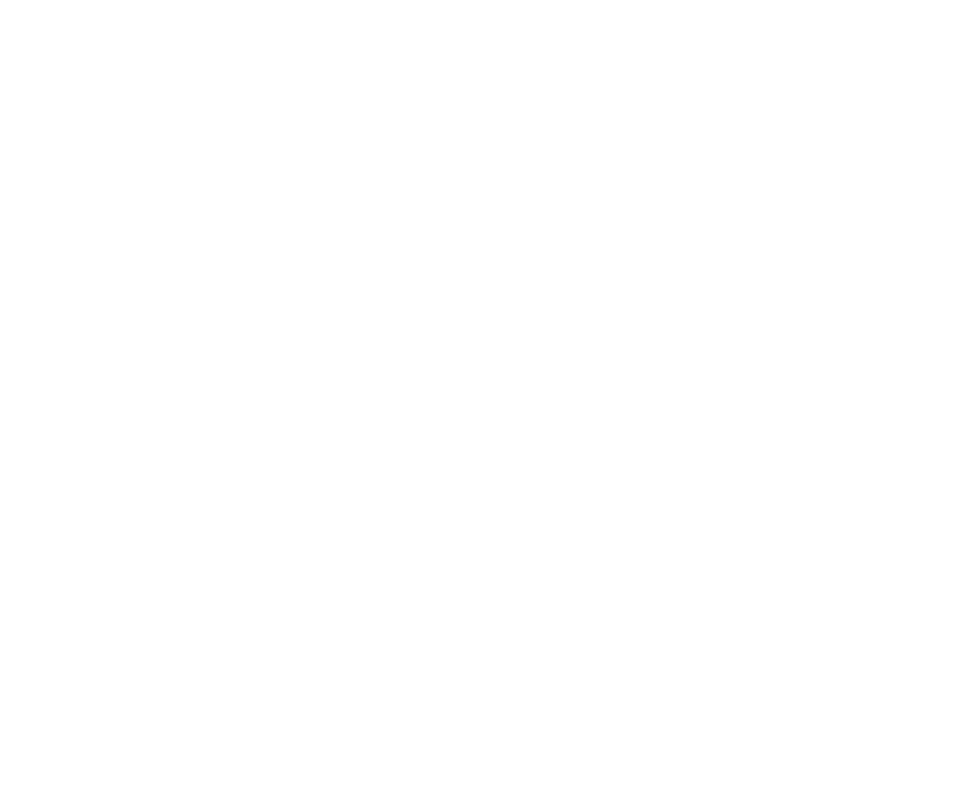
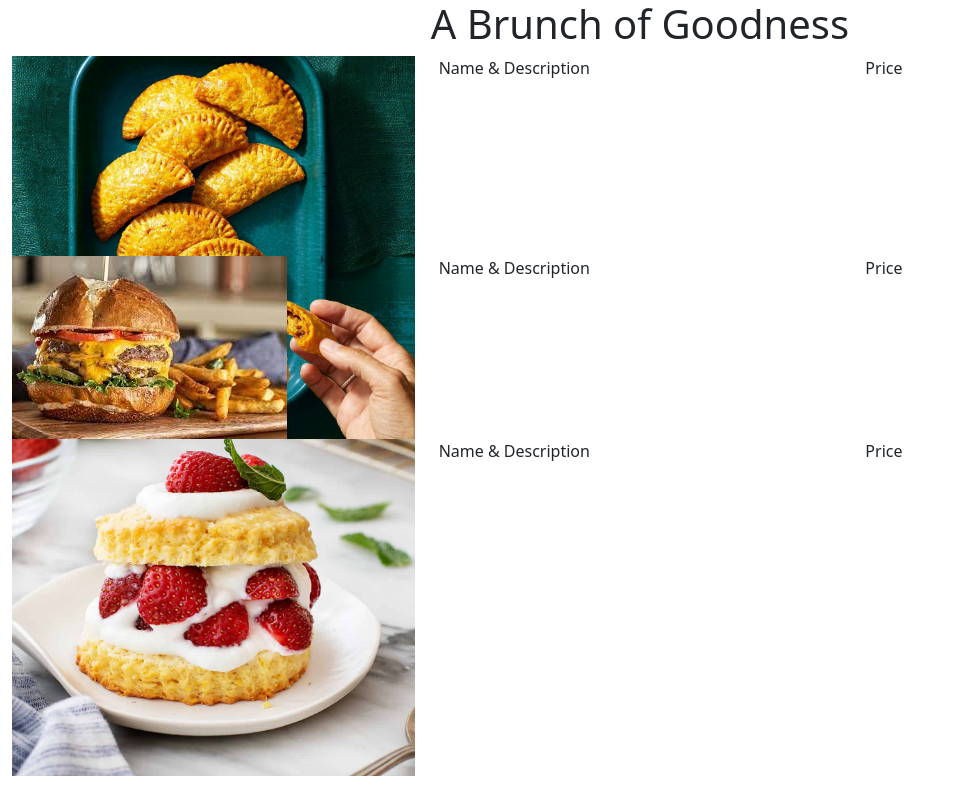
Before and after one commit to roselyntorres/Restaurant-Menu, a plain HTML site: page index.html in a window 1280 px wide. Shown: the whole page, without its empty margins (0-953 px from the left). Drawn offline with nearby package versions, Linux system fonts and the light colour scheme.

Commit message:
first day

```diff
--- /dev/null
+++ b/css/style.css
@@ -0,0 +1,4 @@
+.row{
+    max-height: 200px;
+    image;
+}
--- a/index.html
+++ b/index.html
@@ -4,8 +4,38 @@
     <meta charset="UTF-8">
     <meta name="viewport" content="width=device-width, initial-scale=1.0">
     <title>Document</title>
+    <link href="https://cdn.jsdelivr.net/npm/bootstrap@5.3.2/dist/css/bootstrap.min.css" rel="stylesheet" integrity="sha384-T3c6CoIi6uLrA9TneNEoa7RxnatzjcDSCmG1MXxSR1GAsXEV/Dwwykc2MPK8M2HN" crossorigin="anonymous">
+
+    <link rel="stylesheet" href="css/style.css">
 </head>
 <body>
+    <div class="container-fluid">
+        <div class="row text-center">
+          <div class="col-12">
+    <h1>A Brunch of Goodness</h1>
 
+         </div>
+    </div>
+     <!--First Row-->
+<div class="row">
+  <div class="col"> <img  class="img-fluid" src="img/beef-empanadas.jpeg" alt=""></div>
+  <div class="col">Name & Description</div>
+  <div class="col">Price</div>
+</div>
+ <!--Second Row-->
+<div class="row">
+    <div class="col"><img  class="img-fluid" src="img/burger.jpg" alt=""></div>
+    <div class="col">Name & Description</div>
+    <div class="col">Price</div>
+    </div>
+     <!--Third Row-->
+    <div class="row">
+        <div class="col"> <img  class="img-fluid"src="img/summer-desserts.jpg" alt=""></div>
+        <div class="col">Name & Description</div>
+        <div class="col">Price</div>
+        </div>
+
+</div>
+<script src="https://cdn.jsdelivr.net/npm/bootstrap@5.3.2/dist/js/bootstrap.bundle.min.js" integrity="sha384-C6RzsynM9kWDrMNeT87bh95OGNyZPhcTNXj1NW7RuBCsyN/o0jlpcV8Qyq46cDfL" crossorigin="anonymous"></script>
 </body>
 </html>
```
Also changed, not shown: img/beef-empanadas.jpeg (renamed from img/beef-empanadas-1668576456.jpeg), img/burger.jpg (renamed from img/download.jpg).
